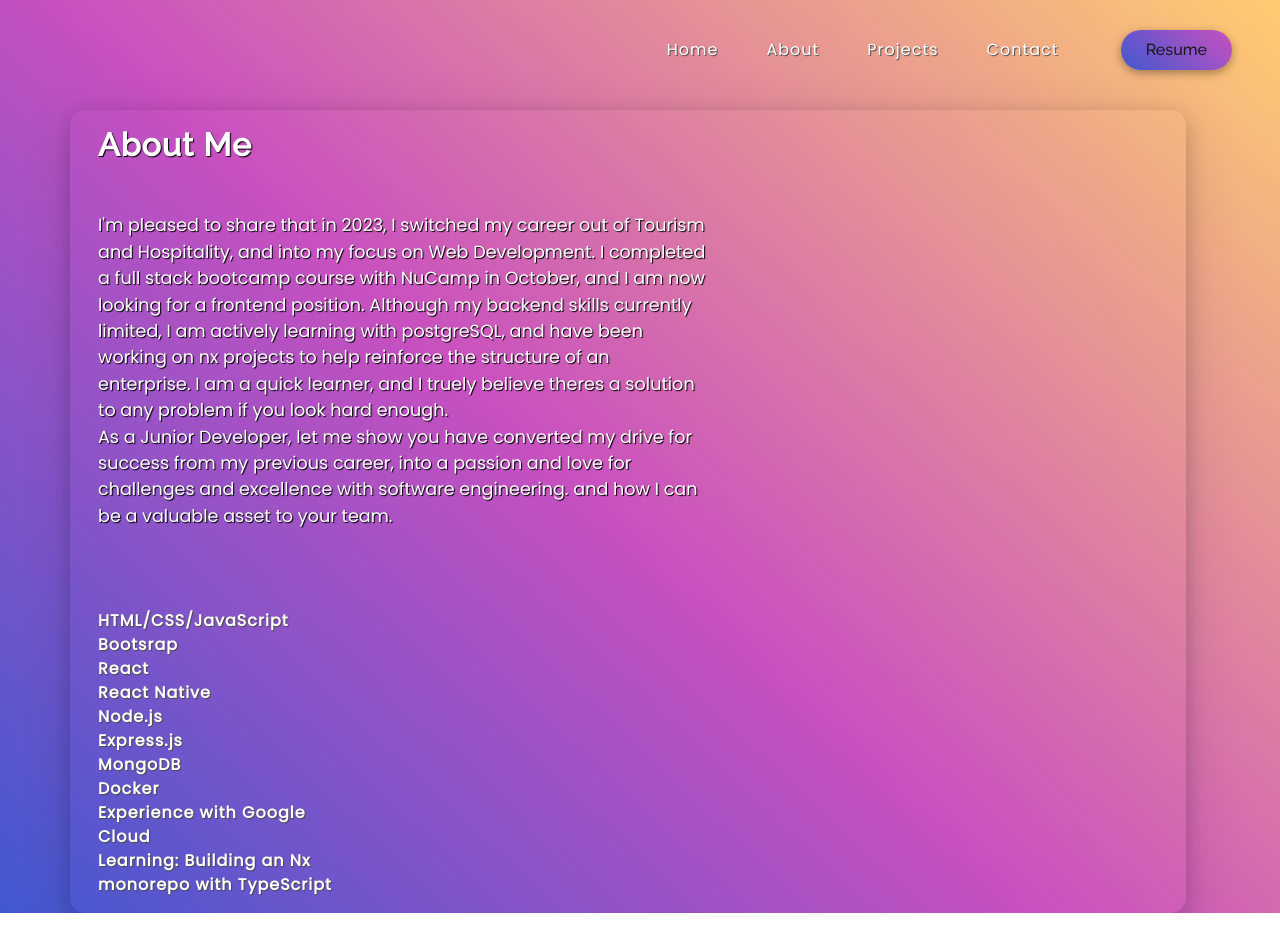
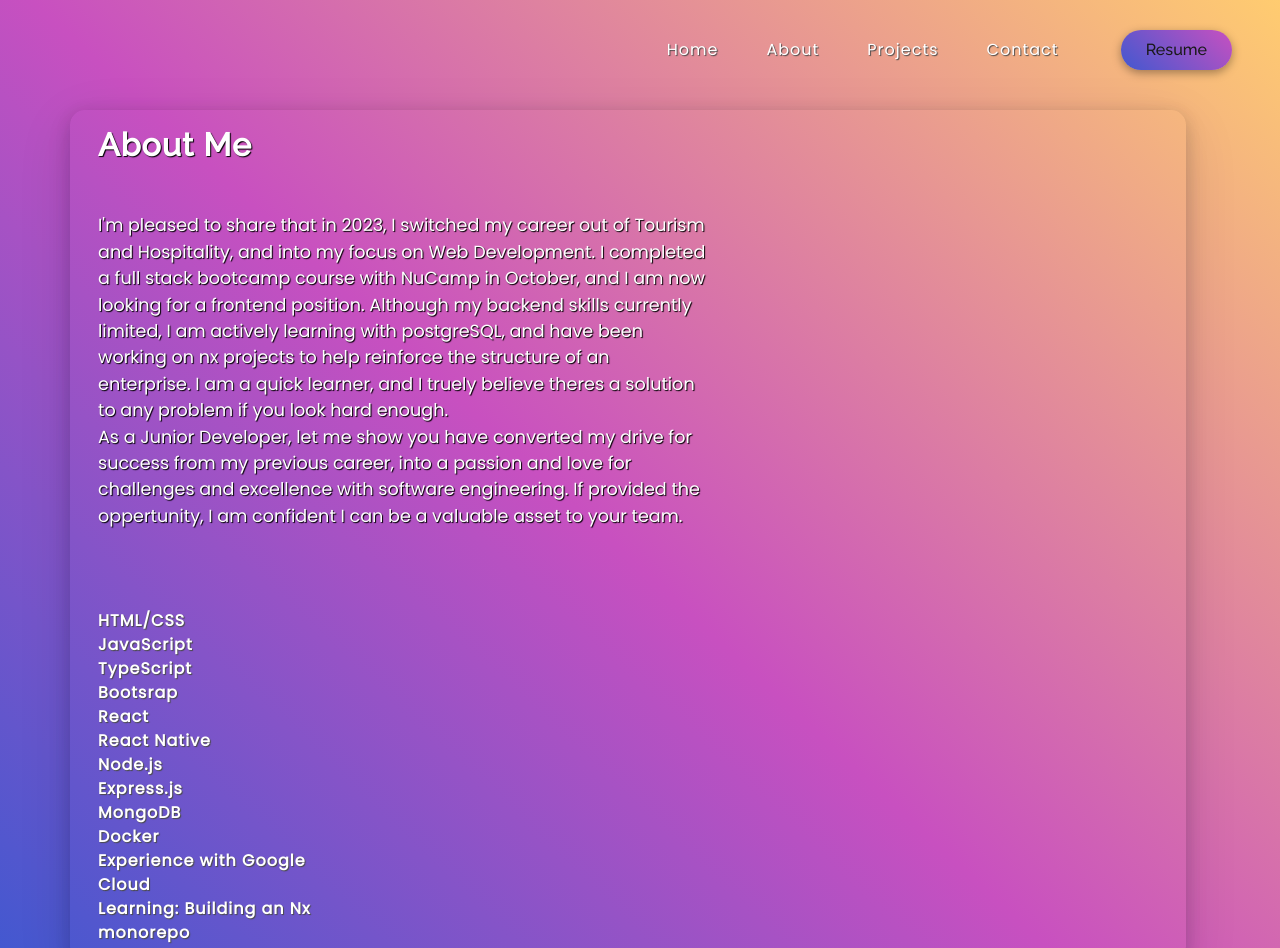
Before and after one commit to leahkatherine/Portfolio, a React (Create React App) app: page /about in a window 1280 px wide. Shown: the top 948 px of the page. Before the commit the page ends 913 px from the top, so only its background shows below. Built offline with nearby package versions, Linux system fonts and the light colour scheme.

Commit message:
reusable resume link to canva applied

```diff
--- a/package.json
+++ b/package.json
@@ -8,7 +8,7 @@
     "@fortawesome/react-fontawesome": "^0.2.0",
     "@testing-library/jest-dom": "^5.16.5",
     "@testing-library/react": "^13.4.0",
-    "@testing-library/user-event": "^13.5.0",
+    "@testing-library/user-exvent": "^13.5.0",
     "bootstrap": "^5.2.3",
     "framer-motion": "^9.0.4",
     "react": "^18.2.0",
--- a/src/components/Aboutpage/Aboutpage.js
+++ b/src/components/Aboutpage/Aboutpage.js
@@ -23,15 +23,18 @@ function Aboutpage() {
               <br />
               As a Junior Developer, let me show you have converted my drive for
               success from my previous career, into a passion and love for
-              challenges and excellence with software engineering. and how I can
-              be a valuable asset to your team.
+              challenges and excellence with software engineering. If provided
+              the oppertunity, I am confident I can be a valuable asset to your
+              team.
             </p>
             <div>
               <Row>
                 <br />
                 <ul className="skilllist">
                   <Col md={7}>
-                    <li>HTML/CSS/JavaScript</li>
+                    <li>HTML/CSS</li>
+                    <li>JavaScript</li>
+                    <li>TypeScript</li>
                     <li>Bootsrap</li>
                     <li>React</li>
                     <li>React Native</li>
@@ -42,7 +45,7 @@ function Aboutpage() {
                     <li>MongoDB</li>
                     <li>Docker</li>
                     <li>Experience with Google Cloud</li>
-                    <li>Learning: Building an Nx monorepo with TypeScript</li>
+                    <li>Learning: Building an Nx monorepo</li>
                   </Col>
                 </ul>
               </Row>
--- a/src/components/Header/Header.js
+++ b/src/components/Header/Header.js
@@ -4,7 +4,6 @@ import Nav from "react-bootstrap/Nav";
 import Navbar from "react-bootstrap/Navbar";
 import { Link, NavLink } from "react-router-dom";
 import "../../pages/style.css";
-import Pdf from "../../Assets/AnestosResume.pdf";
 
 function Header() {
   const [expand, updateExpanded] = useState(false);
@@ -86,11 +85,8 @@ function Header() {
           <Button
             onClick={() => {
               window.open(
-                Pdf,
-                "_blank"
-
+                "https://www.canva.com/design/DAGEIiGf4cU/fVO9ghGL4_38ad8ojUyteA/view?utm_content=DAGEIiGf4cU&utm_campaign=designshare&utm_medium=link&utm_source=editor"
               );
-
             }}
             className="resumebtn"
           >
```
